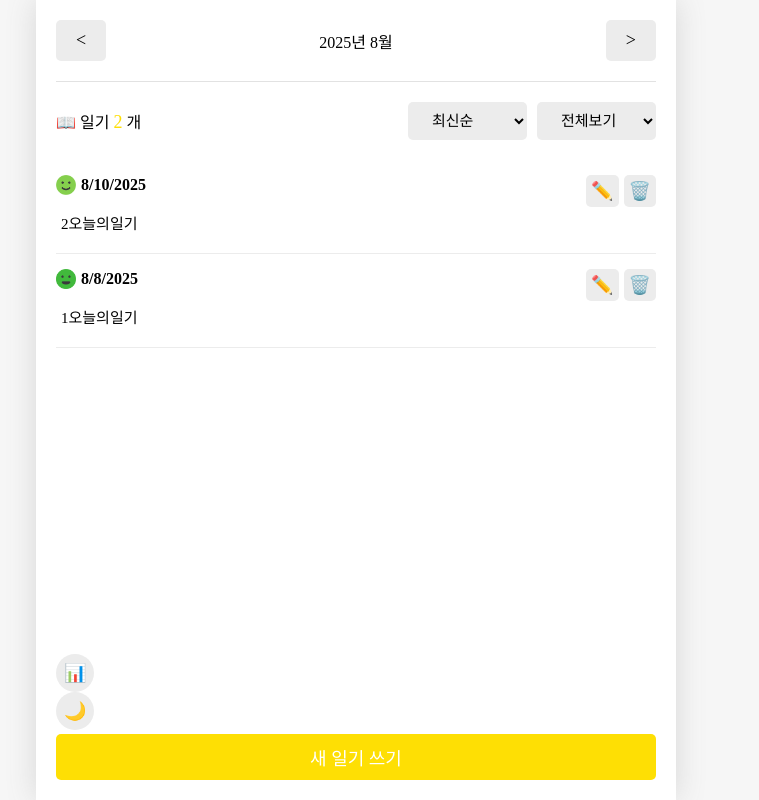
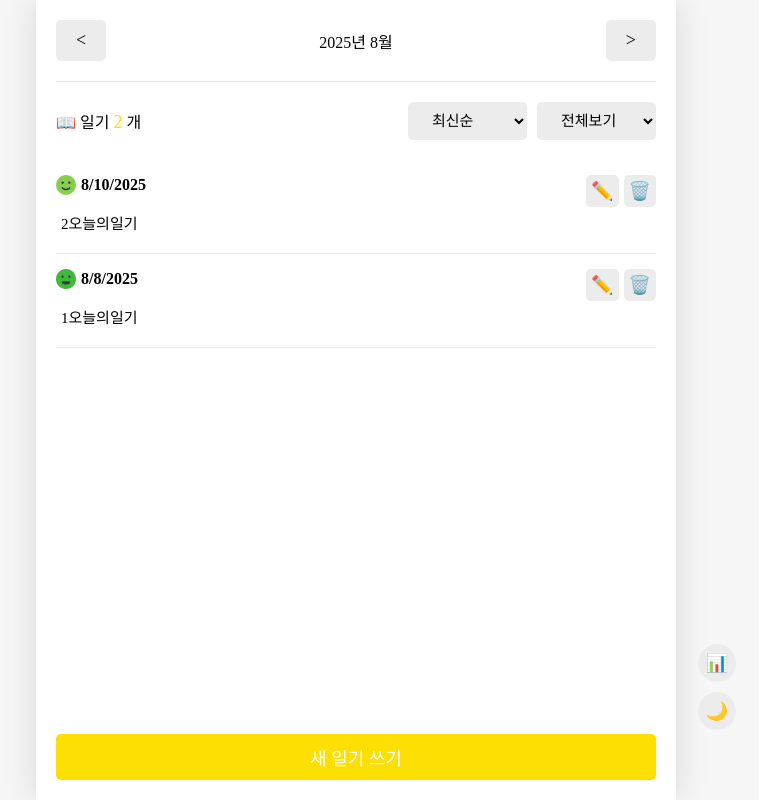
Before and after one commit to you-summer/emotion_diary, a React (Vite) app: page / in a window 1280 px wide. Shown: the whole page, without its empty margins (284-1043 px from the left). Built offline with nearby package versions, Linux system fonts and the light colour scheme; a web font is replaced by a local one.

Commit message:
side button 컴포넌트 분리 및 고정

```diff
--- a/src/App.jsx
+++ b/src/App.jsx
@@ -7,6 +7,7 @@ import Edit from "./pages/Edit";
 import NotFound from "./pages/NotFound";
 import { useReducer, useRef, createContext } from "react";
 import Stats from "./pages/Stats";
+import SideButton from "./components/SideButton";
 
 // 1. "/" : 모든 일기를 조회하는 Home 페이지
 // 2. "/new" : 새로운 일기를 작성하는 New 페이지
@@ -114,6 +115,7 @@ function App() {
           </Routes>
         </DiaryDispatchContext.Provider>
       </DiaryStateContext.Provider>
+      <SideButton />
     </>
   );
 }
--- a/src/components/DiaryList.jsx
+++ b/src/components/DiaryList.jsx
@@ -76,8 +76,8 @@ const DiaryList = ({ data }) => {
           }}
           fixed={"fixed"}
         />
-        <SideButton />
       </div>
+      {/* <SideButton /> */}
     </div>
   );
 };
--- a/src/components/SideButton.css
+++ b/src/components/SideButton.css
@@ -1,31 +1,11 @@
-.DiaryList .side_button {
+.SideButton .side_button {
+  display: flex;
   flex-direction: column;
   gap: 10px;
 
-  position: fixed;
+  position: fixed; /* 화면 기준 고정 */
   bottom: 70px;
-  margin: 0 auto;
+  right: calc((100% - 800px) / 2 + 20px);
   z-index: 1200;
   max-width: 40px;
-  /* left: 70%; */
 }
-
-/* 세로모드 모바일 디바이스 (가로 해상도가 576px 보다 작은 화면에 적용) */
-@media (max-width: 575px) {
-}
-
-/* 가로모드 모바일 디바이스 (가로 해상도가 576px보다 크고 768px 보다 작은 화면에 적용)  */
-@media (min-width: 576px) and (max-width: 767px) {
-}
-
-/*태블릿 디바이스 (가로 해상도가 768px보다 크고 991px 보다 작은 화면에 적용)  */
-@media (min-width: 768px) and (max-width: 991px) {
-}
-
-/* 데스크탑 (가로 해상도가 992px보다 크고 1199px 보다 작은 화면에 적용)  */
-@media (min-width: 992px) and (max-width: 1199px) {
-}
-
-/* 큰화면 데스크탑 (가로 해상도가 1200px 보다 큰 화면에 적용)  */
-@media (min-width: 1200px) {
-}
```
